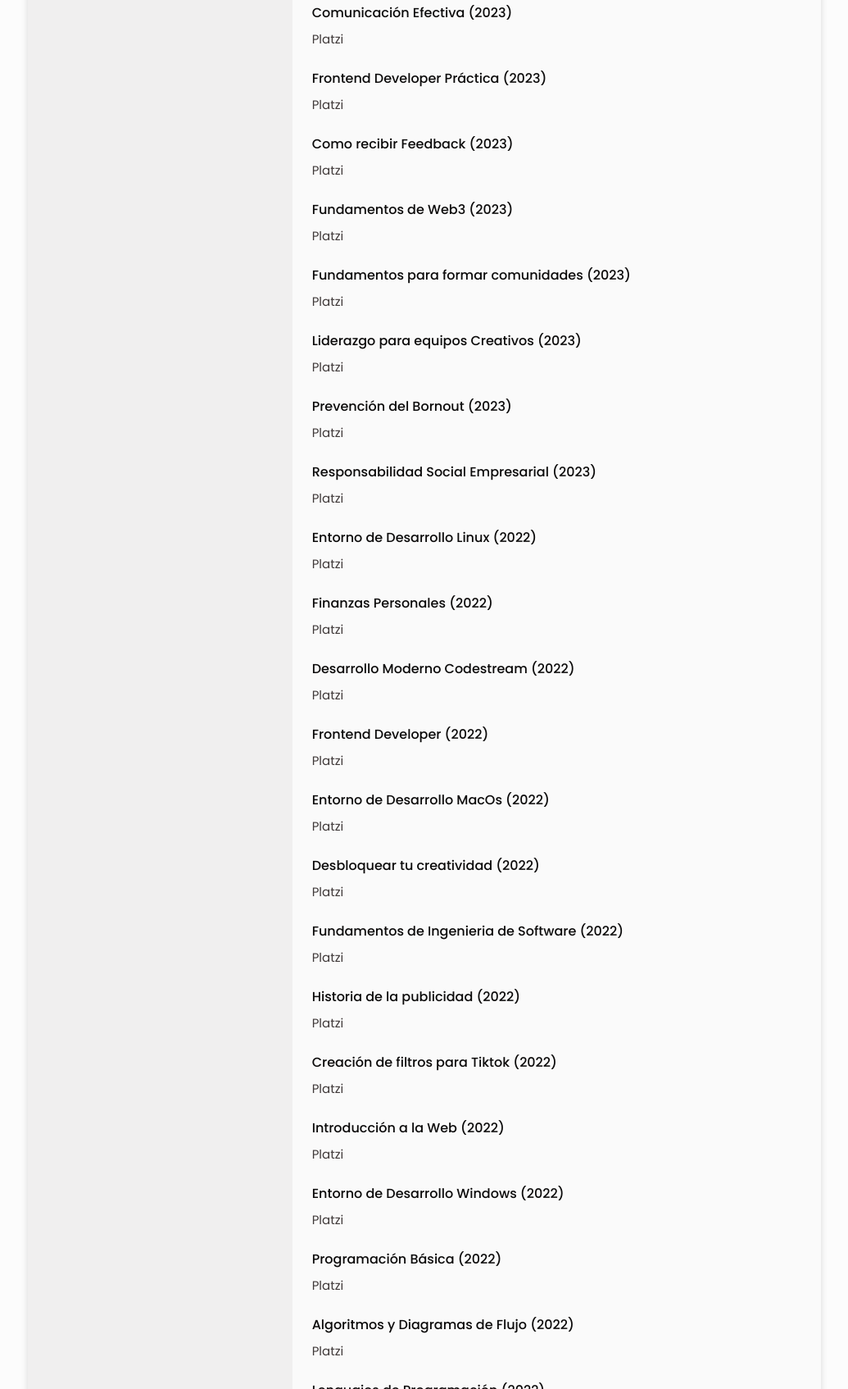
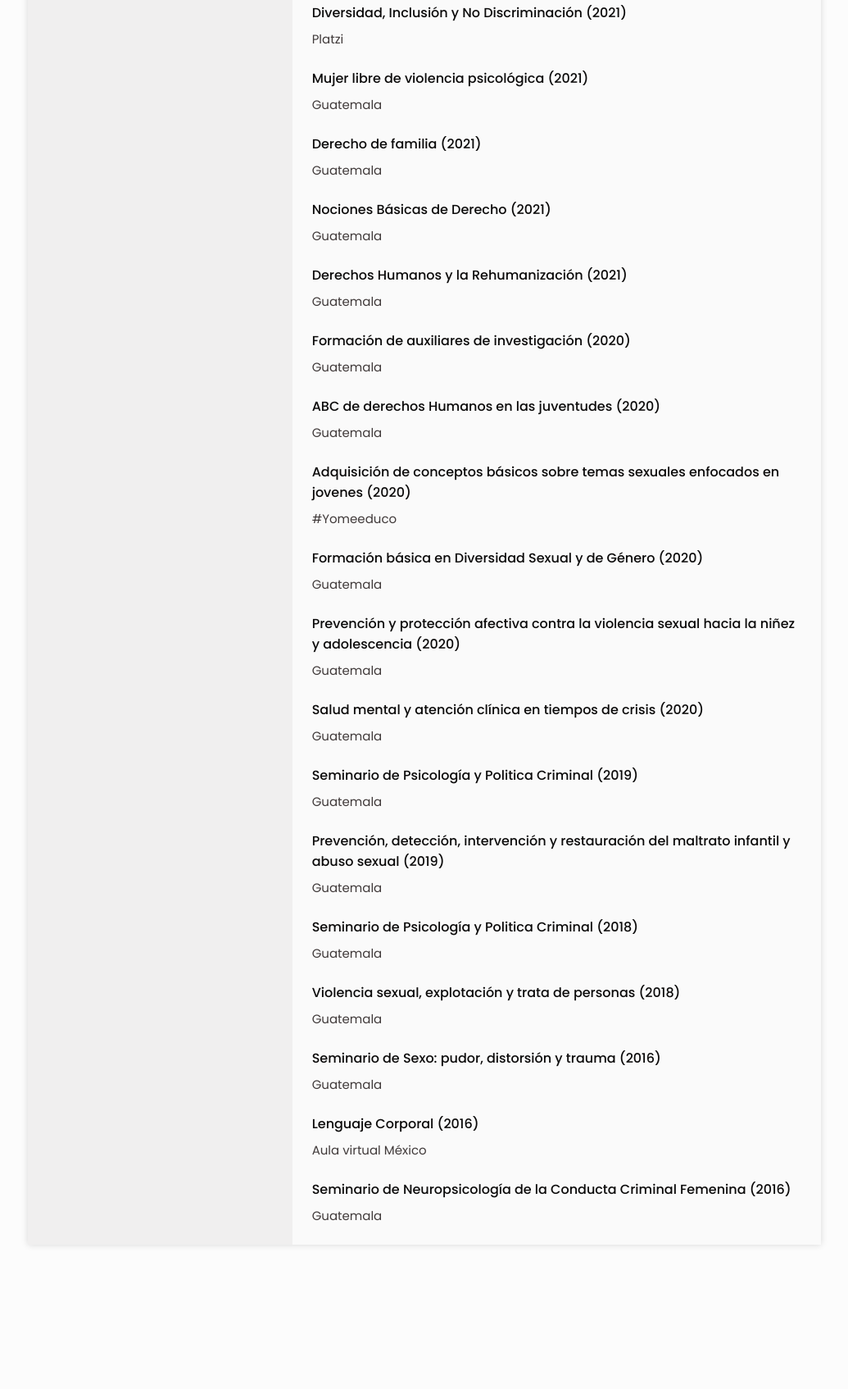
Before and after one commit to oscardev-fe/oscarleon.app-cv-ale, a plain HTML site: page index.html in a window 1280 px wide. Shown: the part 3468-5162 px from the top of the page at 82% size, without its empty margins (122-1157 px from the left). After the commit the page ends 5034 px from the top, so only its background shows below. Drawn offline with nearby package versions, Linux system fonts and the light colour scheme.

Commit message:
certificaciones

```diff
--- a/index.html
+++ b/index.html
@@ -548,204 +548,161 @@
 
                         <div class="certificate_container bd-grid">
                             <div class="certificate_content">
-                                <h3 class="certificate_title">Introducción a la transformación digital (2023)</h3>
+                                <h3 class="certificate_title">Código de Migración y sus Reglamentos en Guatemala (2022)</h3>
+                                <p class="certificate_description">OIM - ONU Migración</p>
+                            </div>
+
+                        <div class="certificate_container bd-grid">
+                            <div class="certificate_content">
+                                <h3 class="certificate_title">Tendencias Migratorias en América Latina (2022)</h3>
+                                <p class="certificate_description">OIM - ONU Migración</p>
+                            </div>
+
+                        <div class="certificate_container bd-grid">
+                            <div class="certificate_content">
+                                <h3 class="certificate_title">Diversidad e inclusión (2022)</h3>
                                 <p class="certificate_description">Platzi</p>
                             </div>
 
                         <div class="certificate_container bd-grid">
                             <div class="certificate_content">
-                                <h3 class="certificate_title">Liderazgo desde la perspectiva de rasgos (2023)</h3>
+                                <h3 class="certificate_title">Masculinidades Positivas (2022)</h3>
                                 <p class="certificate_description">Platzi</p>
                             </div>
 
                         <div class="certificate_container bd-grid">
                             <div class="certificate_content">
-                                <h3 class="certificate_title">Teoría de comportamientos (2023)</h3>
+                                <h3 class="certificate_title">Entender el Feminismo (2022)</h3>
                                 <p class="certificate_description">Platzi</p>
+                            </div>
+
+
+                        <div class="certificate_container bd-grid">
+                            <div class="certificate_content">
+                                <h3 class="certificate_title">Prevención del Bullying (2022)</h3>
+                                <p class="certificate_description">Platzi</p>
+                            </div>
+
+
+                            <div class="certificate_container bd-grid">
+                                <div class="certificate_content">
+                                    <h3 class="certificate_title">Diversidad, Inclusión y No Discriminación (2021)</h3>
+                                    <p class="certificate_description">Platzi</p>
+                                </div>
+
+
+                        <div class="certificate_container bd-grid">
+                            <div class="certificate_content">
+                                <h3 class="certificate_title">Mujer libre de violencia psicológica (2021)</h3>
+                                <p class="certificate_description">Guatemala</p>
+                            </div>
+
+
+                        <div class="certificate_container bd-grid">
+                            <div class="certificate_content">
+                                <h3 class="certificate_title">Derecho de familia (2021)</h3>
+                                <p class="certificate_description">Guatemala</p>
+                            </div>
+
+
+                        <div class="certificate_container bd-grid">
+                            <div class="certificate_content">
+                                <h3 class="certificate_title">Nociones Básicas de Derecho (2021)</h3>
+                                <p class="certificate_description">Guatemala</p>
+                            </div>
+
+
+                        <div class="certificate_container bd-grid">
+                            <div class="certificate_content">
+                                <h3 class="certificate_title">Derechos Humanos y la Rehumanización (2021)</h3>
+                                <p class="certificate_description">Guatemala</p>
+                            </div>
+
+
+                        <div class="certificate_container bd-grid">
+                            <div class="certificate_content">
+                                <h3 class="certificate_title">Formación de auxiliares de investigación (2020)</h3>
+                                <p class="certificate_description">Guatemala</p>
+                            </div>
+
+
+                        <div class="certificate_container bd-grid">
+                            <div class="certificate_content">
+                                <h3 class="certificate_title">ABC de derechos Humanos en las juventudes (2020)</h3>
+                                <p class="certificate_description">Guatemala</p>
+                            </div>
+
+
+                        <div class="certificate_container bd-grid">
+                            <div class="certificate_content">
+                                <h3 class="certificate_title">Adquisición de conceptos básicos sobre temas sexuales enfocados en jovenes (2020)</h3>
+                                <p class="certificate_description">#Yomeeduco</p>
+                            </div>
+
+
+                        <div class="certificate_container bd-grid">
+                            <div class="certificate_content">
+                                <h3 class="certificate_title">Formación básica en Diversidad Sexual y de Género (2020)</h3>
+                                <p class="certificate_description">Guatemala</p>
+                            </div>
+
+
+                        <div class="certificate_container bd-grid">
+                            <div class="certificate_content">
+                                <h3 class="certificate_title">Prevención y protección afectiva contra la violencia sexual hacia la niñez y adolescencia (2020)</h3>
+                                <p class="certificate_description">Guatemala</p>
+                            </div>
+
+
+                        <div class="certificate_container bd-grid">
+                            <div class="certificate_content">
+                                <h3 class="certificate_title">Salud mental y atención clínica en tiempos de crisis (2020)</h3>
+                                <p class="certificate_description">Guatemala</p>
+                            </div>
+
+
+                        <div class="certificate_container bd-grid">
+                            <div class="certificate_content">
+                                <h3 class="certificate_title">Seminario de Psicología y Politica Criminal (2019)</h3>
+                                <p class="certificate_description">Guatemala</p>
                             </div>
 
                         <div class="certificate_container bd-grid">
                             <div class="certificate_content">
-                                <h3 class="certificate_title">Seguridad informática (2023)</h3>
-                                <p class="certificate_description">Platzi</p>
+                                <h3 class="certificate_title">Prevención, detección, intervención y restauración del maltrato infantil y abuso sexual (2019)</h3>
+                                <p class="certificate_description">Guatemala</p>
                             </div>
 
                         <div class="certificate_container bd-grid">
                             <div class="certificate_content">
-                                <h3 class="certificate_title">Gestión efectiva del tiempo (2023)</h3>
-                                <p class="certificate_description">Platzi</p>
+                                <h3 class="certificate_title">Seminario de Psicología y Politica Criminal (2018)</h3>
+                                <p class="certificate_description">Guatemala</p>
                             </div>
 
                         <div class="certificate_container bd-grid">
                             <div class="certificate_content">
-                                <h3 class="certificate_title">Prevenir el Bornout en tu empresa (2023)</h3>
-                                <p class="certificate_description">Platzi</p>
+                                <h3 class="certificate_title">Violencia sexual, explotación y trata de personas (2018)</h3>
+                                <p class="certificate_description">Guatemala</p>
+                            </div>
+
+
+                        <div class="certificate_container bd-grid">
+                            <div class="certificate_content">
+                                <h3 class="certificate_title">Seminario de Sexo: pudor, distorsión y trauma (2016)</h3>
+                                <p class="certificate_description">Guatemala</p>
+                            </div>
+
+
+                        <div class="certificate_container bd-grid">
+                            <div class="certificate_content">
+                                <h3 class="certificate_title">Lenguaje Corporal (2016)</h3>
+                                <p class="certificate_description">Aula virtual México</p>
                             </div>
 
                         <div class="certificate_container bd-grid">
                             <div class="certificate_content">
-                                <h3 class="certificate_title">Comunicación Efectiva (2023)</h3>
-                                <p class="certificate_description">Platzi</p>
-                            </div>
-
-                        <div class="certificate_container bd-grid">
-                            <div class="certificate_content">
-                                <h3 class="certificate_title">Frontend Developer Práctica (2023)</h3>
-                                <p class="certificate_description">Platzi</p>
-                            </div>
-
-                        <div class="certificate_container bd-grid">
-                            <div class="certificate_content">
-                                <h3 class="certificate_title">Como recibir Feedback (2023)</h3>
-                                <p class="certificate_description">Platzi</p>
-                            </div>
-
-                        <div class="certificate_container bd-grid">
-                            <div class="certificate_content">
-                                <h3 class="certificate_title">Fundamentos de Web3 (2023)</h3>
-                                <p class="certificate_description">Platzi</p>
-                            </div>
-
-                        <div class="certificate_container bd-grid">
-                            <div class="certificate_content">
-                                <h3 class="certificate_title">Fundamentos para formar comunidades (2023)</h3>
-                                <p class="certificate_description">Platzi</p>
-                            </div>
-
-                        <div class="certificate_container bd-grid">
-                            <div class="certificate_content">
-                                <h3 class="certificate_title">Liderazgo para equipos Creativos (2023)</h3>
-                                <p class="certificate_description">Platzi</p>
-                            </div>
-
-                        <div class="certificate_container bd-grid">
-                            <div class="certificate_content">
-                                <h3 class="certificate_title">Prevención del Bornout (2023)</h3>
-                                <p class="certificate_description">Platzi</p>
-                            </div>
-
-                        <div class="certificate_container bd-grid">
-                            <div class="certificate_content">
-                                <h3 class="certificate_title">Responsabilidad Social Empresarial (2023)</h3>
-                                <p class="certificate_description">Platzi</p>
-                            </div>
-
-                        <div class="certificate_container bd-grid">
-                            <div class="certificate_content">
-                                <h3 class="certificate_title">Entorno de Desarrollo Linux (2022)</h3>
-                                <p class="certificate_description">Platzi</p>
-                            </div>
-
-                        <div class="certificate_container bd-grid">
-                            <div class="certificate_content">
-                                <h3 class="certificate_title">Finanzas Personales (2022)</h3>
-                                <p class="certificate_description">Platzi</p>
-                            </div>
-
-                        <div class="certificate_container bd-grid">
-                            <div class="certificate_content">
-                                <h3 class="certificate_title">Desarrollo Moderno Codestream (2022)</h3>
-                                <p class="certificate_description">Platzi</p>
-                            </div>
-
-                        <div class="certificate_container bd-grid">
-                            <div class="certificate_content">
-                                <h3 class="certificate_title">Frontend Developer (2022)</h3>
-                                <p class="certificate_description">Platzi</p>
-                            </div>
-
-                        <div class="certificate_container bd-grid">
-                            <div class="certificate_content">
-                                <h3 class="certificate_title">Entorno de Desarrollo MacOs (2022)</h3>
-                                <p class="certificate_description">Platzi</p>
-                            </div>
-
-                        <div class="certificate_container bd-grid">
-                            <div class="certificate_content">
-                                <h3 class="certificate_title">Desbloquear tu creatividad (2022)</h3>
-                                <p class="certificate_description">Platzi</p>
-                            </div>
-
-                        <div class="certificate_container bd-grid">
-                            <div class="certificate_content">
-                                <h3 class="certificate_title">Fundamentos de Ingenieria de Software (2022)</h3>
-                                <p class="certificate_description">Platzi</p>
-                            </div>
-
-                        <div class="certificate_container bd-grid">
-                            <div class="certificate_content">
-                                <h3 class="certificate_title">Historia de la publicidad (2022)</h3>
-                                <p class="certificate_description">Platzi</p>
-                            </div>
-
-                        <div class="certificate_container bd-grid">
-                            <div class="certificate_content">
-                                <h3 class="certificate_title">Creación de filtros para Tiktok (2022)</h3>
-                                <p class="certificate_description">Platzi</p>
-                            </div>
-
-                        <div class="certificate_container bd-grid">
-                            <div class="certificate_content">
-                                <h3 class="certificate_title">Introducción a la Web (2022)</h3>
-                                <p class="certificate_description">Platzi</p>
-                            </div>
-
-                        <div class="certificate_container bd-grid">
-                            <div class="certificate_content">
-                                <h3 class="certificate_title">Entorno de Desarrollo Windows (2022)</h3>
-                                <p class="certificate_description">Platzi</p>
-                            </div>
-
-                        <div class="certificate_container bd-grid">
-                            <div class="certificate_content">
-                                <h3 class="certificate_title">Programación Básica (2022)</h3>
-                                <p class="certificate_description">Platzi</p>
-                            </div>
-
-                        <div class="certificate_container bd-grid">
-                            <div class="certificate_content">
-                                <h3 class="certificate_title">Algoritmos y Diagramas de Flujo (2022)</h3>
-                                <p class="certificate_description">Platzi</p>
-                            </div>
-
-                        <div class="certificate_container bd-grid">
-                            <div class="certificate_content">
-                                <h3 class="certificate_title">Lenguajes de Programación (2022)</h3>
-                                <p class="certificate_description">Platzi</p>
-                            </div>
-
-                        <div class="certificate_container bd-grid">
-                            <div class="certificate_content">
-                                <h3 class="certificate_title">Manejo de Datos (2022)</h3>
-                                <p class="certificate_description">Platzi</p>
-                            </div>
-
-                        <div class="certificate_container bd-grid">
-                            <div class="certificate_content">
-                                <h3 class="certificate_title">Git y Github (2021)</h3>
-                                <p class="certificate_description">Platzi</p>
-                            </div>
-
-                        <div class="certificate_container bd-grid">
-                            <div class="certificate_content">
-                                <h3 class="certificate_title">Marca Personal (2021)</h3>
-                                <p class="certificate_description">Platzi</p>
-                            </div>
-
-                            <div class="certificate_container bd-grid">
-                                <div class="certificate_content">
-                                    <h3 class="certificate_title">Áreas Marinas Protegidas del Arrecife Mesoamericano y su Potencial de Resiliencia (2020)</h3>
-                                    <p class="certificate_description">Platzi</p>
-                                </div>
-
-                            <div class="certificate_content">
-                                <h3 class="certificate_title">Principios del Espectro Radioeléctronico (2020)</h3>
-                                <p class="certificate_description">Superintendencia de Telecomunicaciones</p>
-                            </div>
-
-                            <div class="certificate_content">
-                                <h3 class="certificate_title">E-Gobierno (2020)</h3>
-                                <p class="certificate_description">Banco Internacional de Desarrollo</p>
+                                <h3 class="certificate_title">Seminario de Neuropsicología de la Conducta Criminal Femenina (2016)</h3>
+                                <p class="certificate_description">Guatemala</p>
                             </div>
 
                         </div>
```
